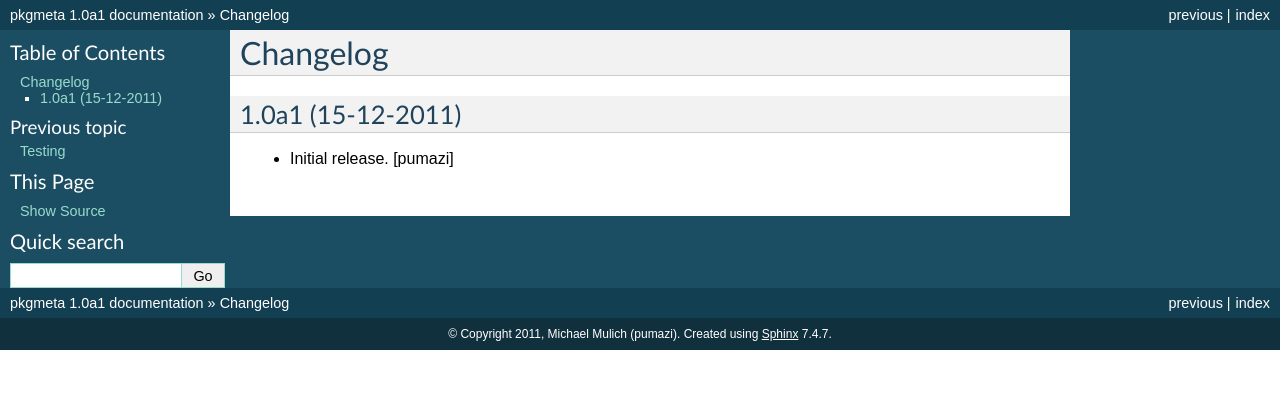
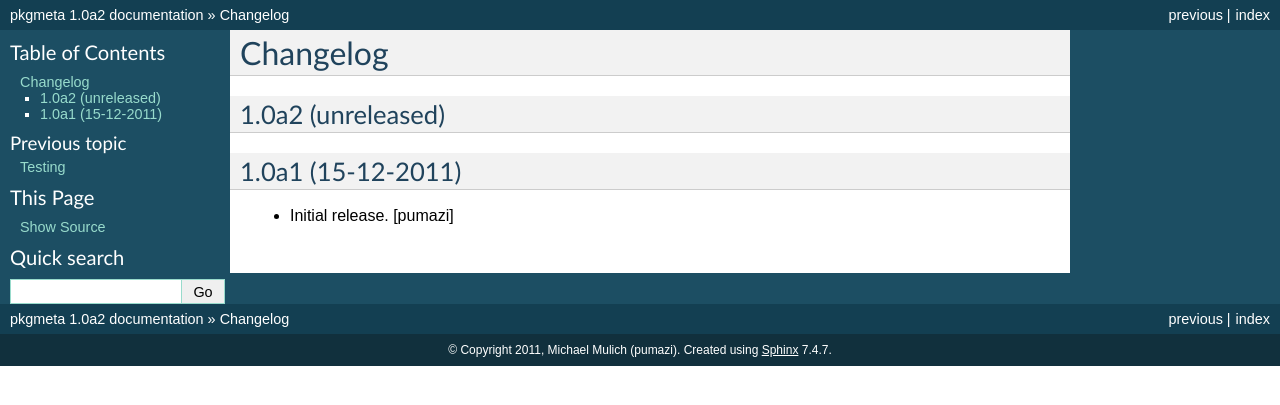
Before and after one commit to mmulich/pkgmeta, a Sphinx documentation site: the page built from docs/changes.rst, in a window 1280 px wide. Shown: the top 405 px of the page. Built offline with Sphinx 7.4.7, drawn with Linux system fonts in a browser that asks for light colours.

Commit message:
Version bump to 1.0a2

```diff
--- a/docs/changes.rst
+++ b/docs/changes.rst
@@ -8,6 +8,10 @@ Changelog
 
    - change message [author]
 
+1.0a2 (unreleased)
+------------------
+
+
 1.0a1 (15-12-2011)
 ------------------
 
--- a/docs/conf.py
+++ b/docs/conf.py
@@ -50,7 +50,7 @@ copyright = u'2011, Michael Mulich (pumazi)'
 # The short X.Y version.
 version = '1.0'
 # The full version, including alpha/beta/rc tags.
-release = '1.0a1'
+release = '1.0a2'
 
 # The language for content autogenerated by Sphinx. Refer to documentation
 # for a list of supported languages.
--- a/setup.py
+++ b/setup.py
@@ -7,7 +7,7 @@ def read(*rnames):
     return open(os.path.join(os.path.dirname(__file__), *rnames)).read()
 
 name = 'pkgmeta'
-version = '1.0a1'
+version = '1.0a2'
 
 install_requires = [
     'setuptools',
```
